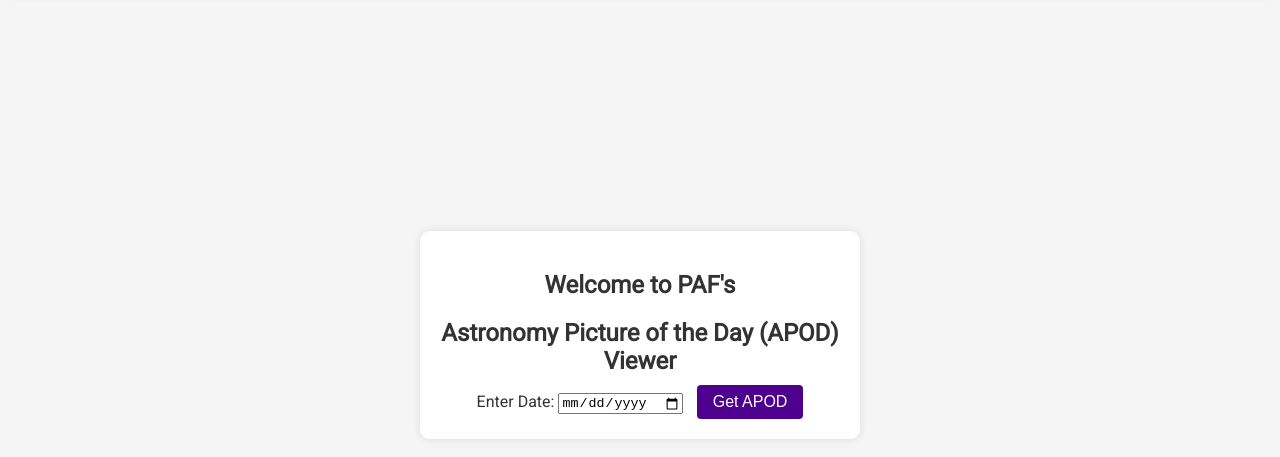
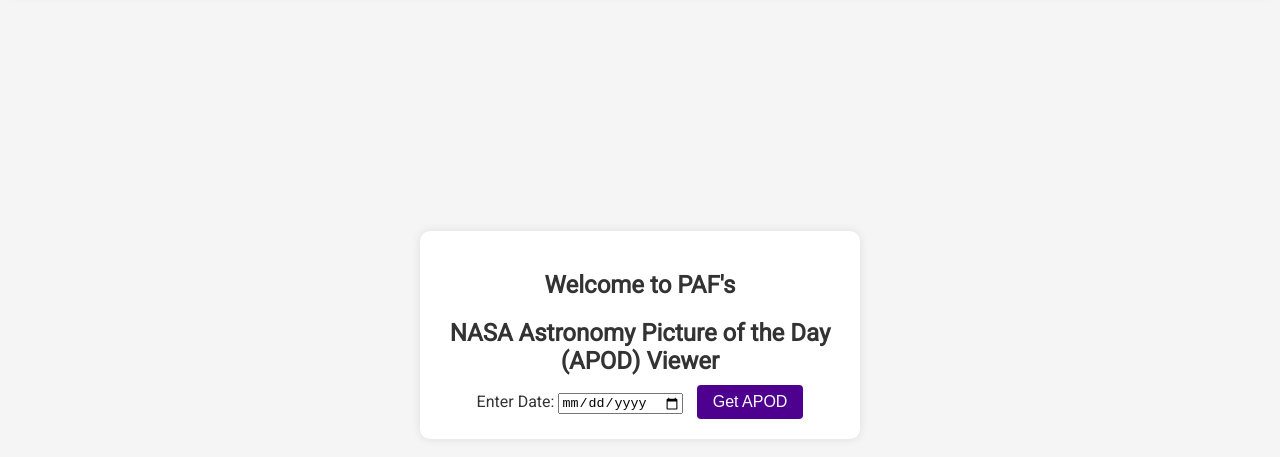
Before and after one commit to nielzon-t/PAFapodviewer.github.io, a plain HTML site: page index.html in a window 1280 px wide. Shown: the part 65-522 px from the top of the page. Drawn offline with Linux system fonts and the light colour scheme; a web font is replaced by a local one.

Commit message:
added NASA

```diff
--- a/index.html
+++ b/index.html
@@ -28,7 +28,7 @@
     <div id="content" class="content">
       <div class="oval">
         <h2>Welcome to PAF's</h2>
-        <h2>Astronomy Picture of the Day (APOD) Viewer</h2>
+        <h2>NASA Astronomy Picture of the Day (APOD) Viewer</h2>
         <form id="dateForm">
           <label for="apodDate">Enter Date:</label>
           <input type="date" id="apodDate" required>
```
